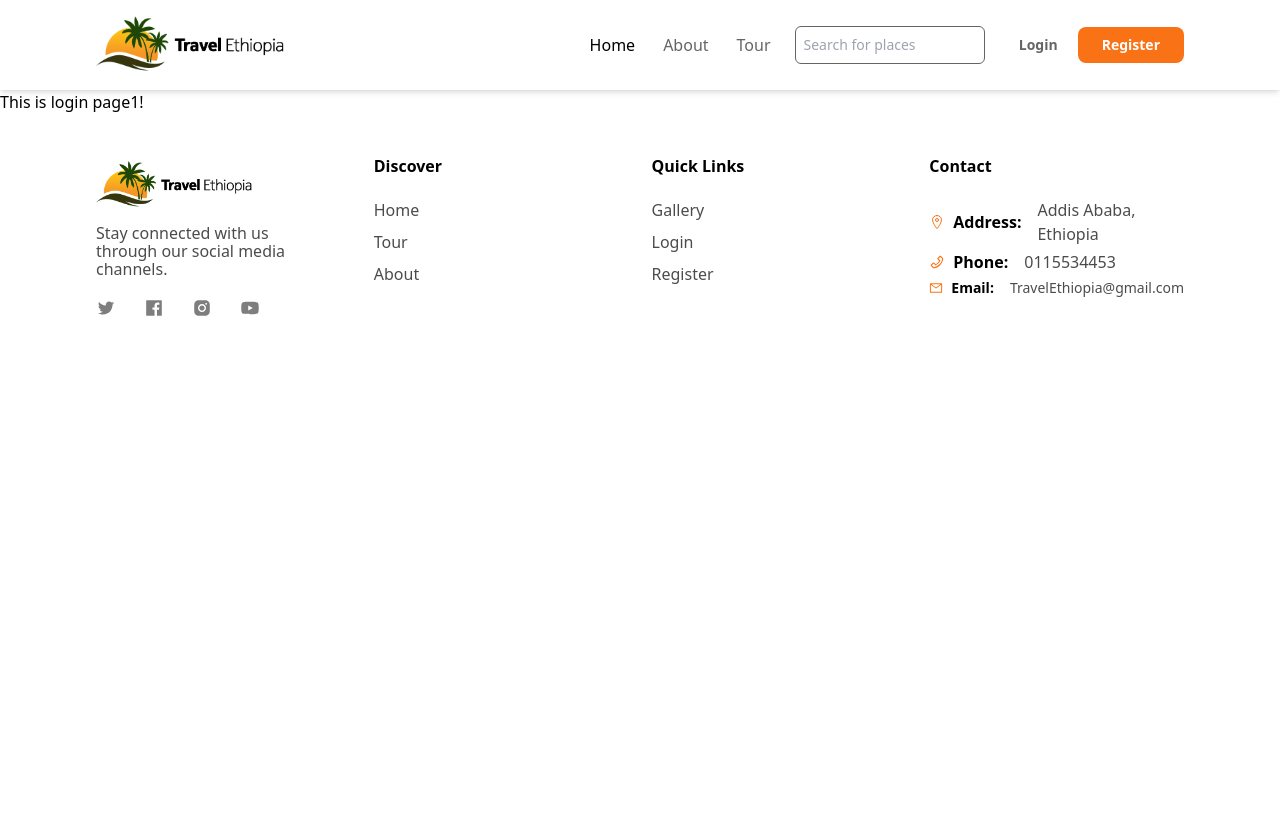
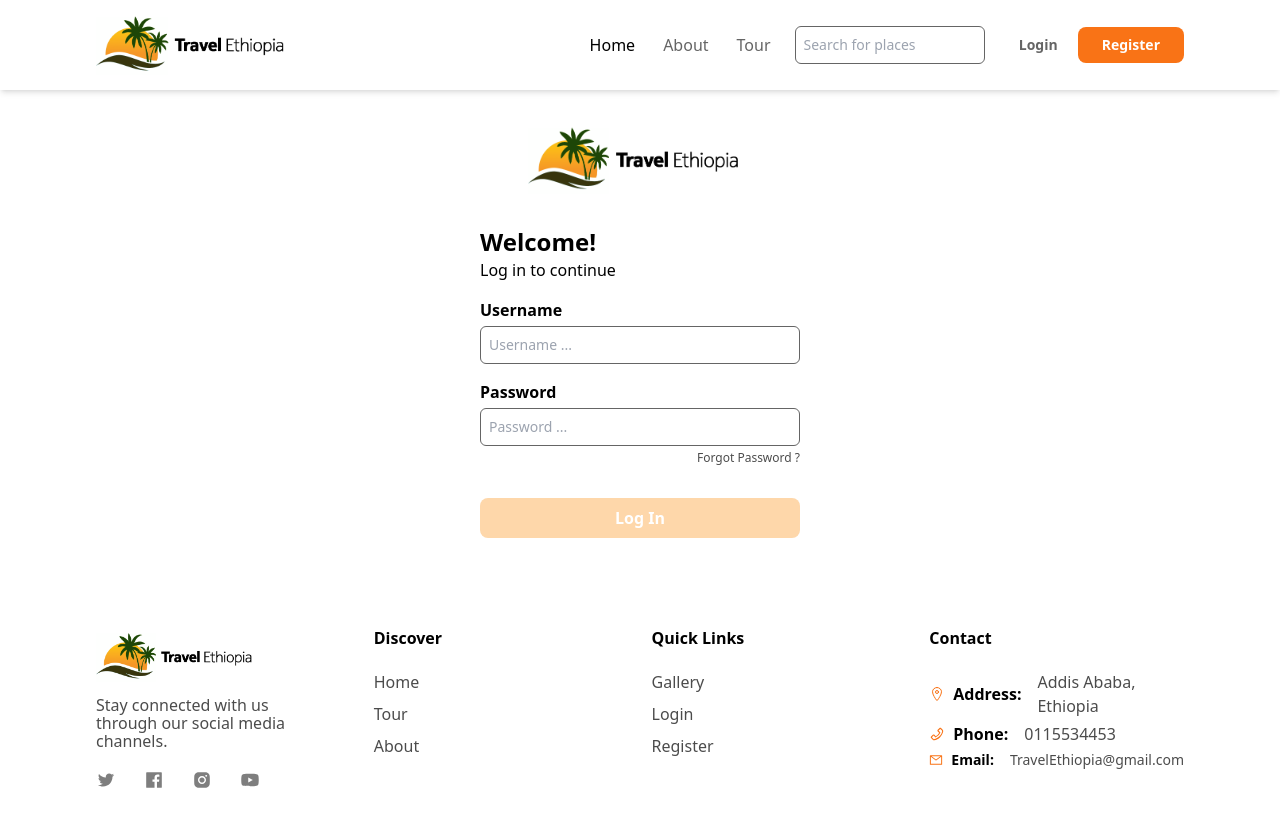
Before and after one commit to Henok-Belachew/Travel-Ethiopia, a React (Vite) app in the folder client/: page /login in a window 1280 px wide. Shown: the top 826 px of the page. Before the commit the page ends 800 px from the top, so only its background shows below. Built offline with nearby package versions, Linux system fonts and the light colour scheme.

Commit message:
login section is complete!

```diff
--- a/client/src/pages/Login.jsx
+++ b/client/src/pages/Login.jsx
@@ -1,9 +1,39 @@
 import React from 'react'
+import Logo from '../assets/images/Logo.png'
+
 
 function Login() {
   return (
-    <div>
-      This is login page1!
+    <div className=' my-6 w-fit mx-auto px-12 pb-6 pt-1 rounded-lg '>
+
+        <div className='relative block mx-auto w-[320px]'>
+        <img src={Logo} className='w-[70%] mx-auto mb-6' alt="" />
+        <h1 className='font-bold text-2xl'>Welcome!</h1>
+        <span>Log in to continue</span>
+
+            <div className='mt-4 flex flex-col gap-4'>
+            <div className='flex gap-1 justify-center flex-col'>
+                <span className='font-semibold'>Username</span>
+                <input placeholder='Username ...' className='focus:outline-none border-solid text-sm border-light-grey border-[1px] px-2 py-2 rounded-md' type="text" />
+            </div>
+
+            <div className='flex gap-1 justify-center flex-col'>
+                <span className='font-semibold'>Password</span>
+                <input placeholder='Password ...' className='focus:outline-none border-solid text-sm border-light-grey border-[1px] px-2 py-2 rounded-md' type="password" />
+                <span className='text-xs self-end opacity-70'>Forgot Password ?</span>
+            </div>
+
+            <button className='bg-orange-200 opacity-100 text-white hover:opacity-100 font-semibold hover:bg-orange-500 hover:text-white mt-4 py-2 rounded-lg'>Log In</button>
+
+            </div>
+
+
+
+        </div>
+
+
+
+
     </div>
   )
 }
```
